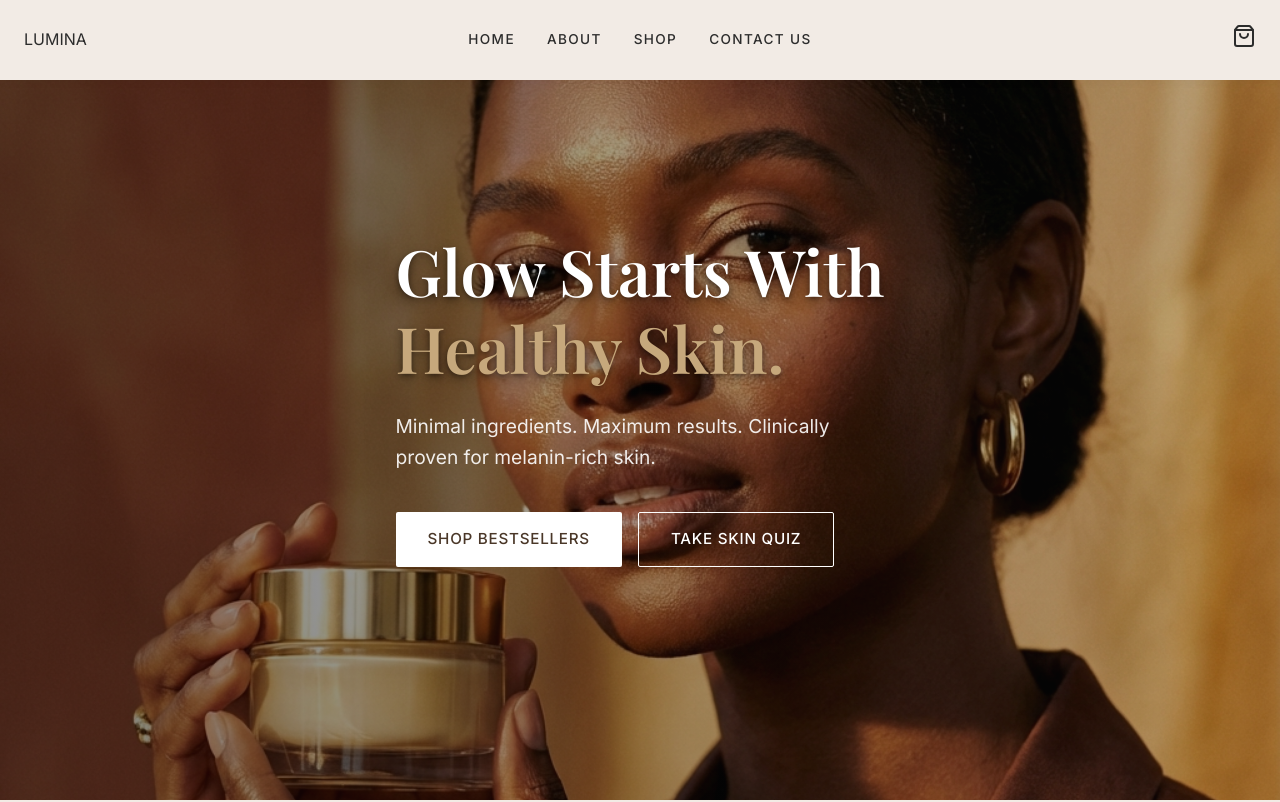
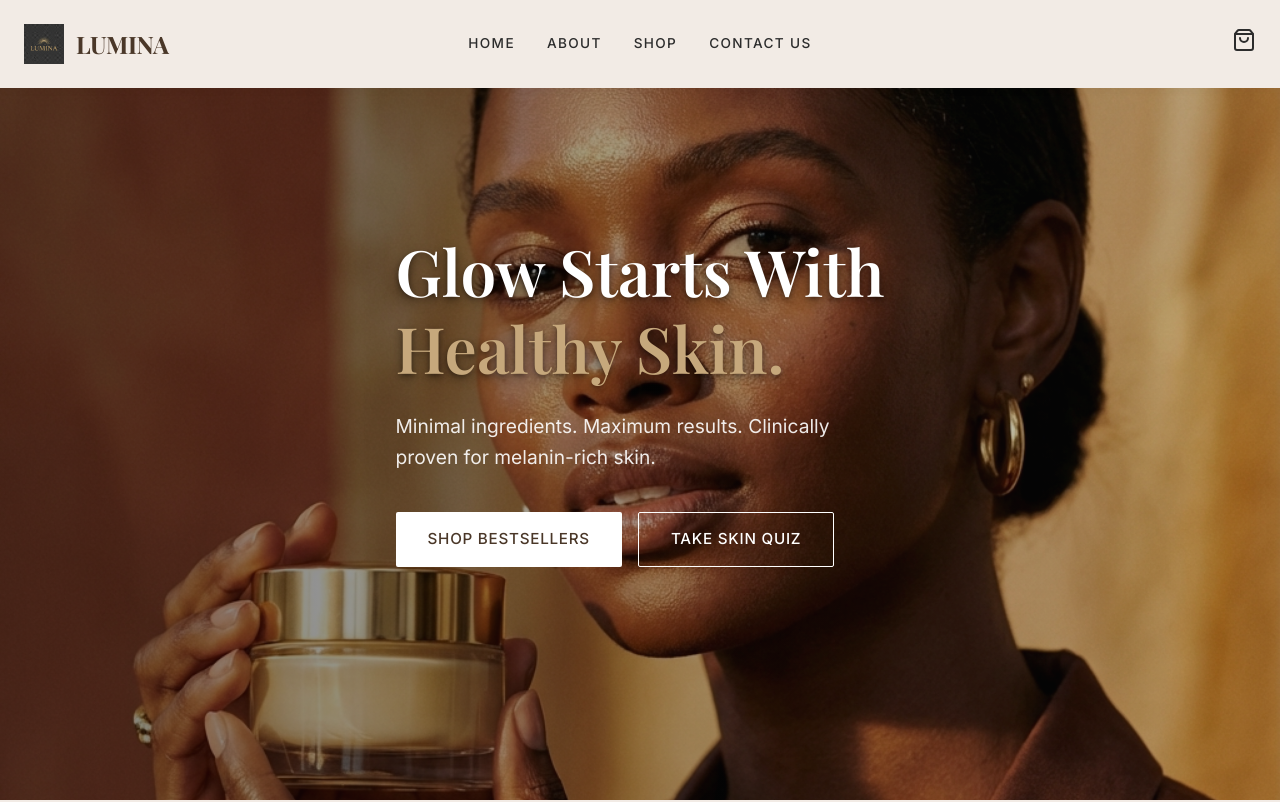
Before and after one commit to winnidebz1/LuminaSkin, a React (Vite) app: page / in a window 1280 px wide. Shown: the top 802 px of the page. Built offline with nearby package versions, Linux system fonts and the light colour scheme; a web font is replaced by a local one.

Commit message:
Restore Lumina logo to navbar

```diff
--- a/src/components/Navbar.jsx
+++ b/src/components/Navbar.jsx
@@ -21,7 +21,10 @@ const Navbar = () => {
     return (
         <nav className={`navbar ${isScrolled ? 'scrolled' : ''}`}>
             <div className="container nav-container">
-                <Link to="/" className="nav-logo">LUMINA</Link>
+                <Link to="/" className="nav-logo">
+                    <img src="/assets/logo.png" alt="Lumina Skin" />
+                    <span className="brand-name">LUMINA</span>
+                </Link>
 
                 <div className="nav-links desktop-only">
                     <Link to="/">Home</Link>
--- a/src/index.css
+++ b/src/index.css
@@ -169,10 +169,25 @@ button {
   }
 }
 
-.navbar-logo {
+.navbar-logo,
+.nav-logo {
   display: flex;
   align-items: center;
   gap: 12px;
+  text-decoration: none;
+}
+
+.nav-logo img {
+  height: 40px;
+  width: auto;
+}
+
+.brand-name {
+  font-family: var(--font-serif);
+  font-size: 1.8rem;
+  font-weight: 700;
+  letter-spacing: 0.05em;
+  color: var(--color-cocoa);
 }
 
 .navbar-logo img {
```
